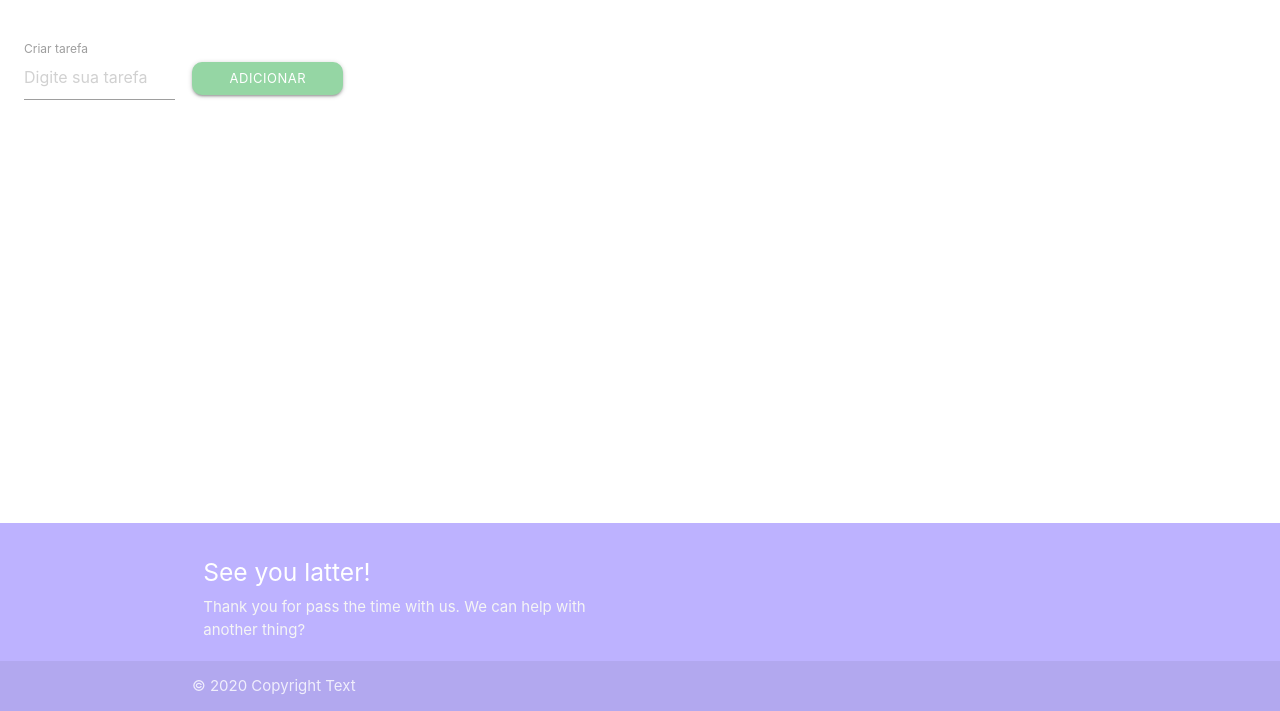
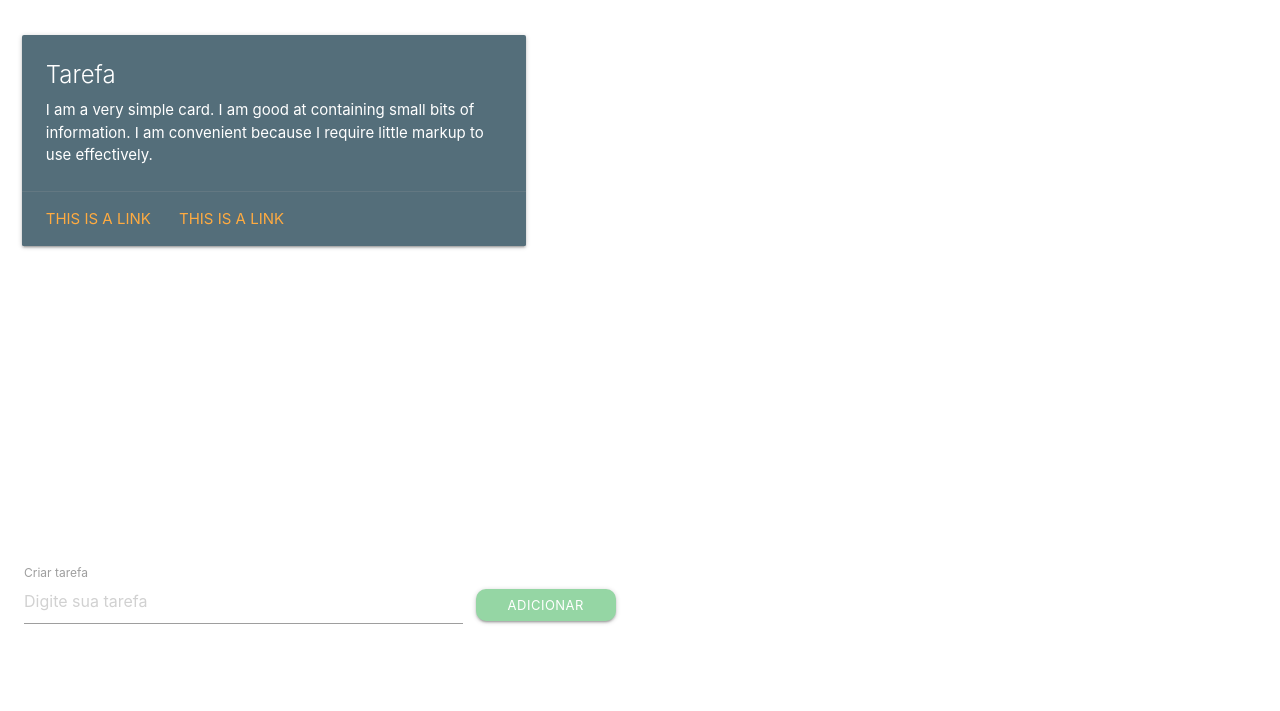
Before and after one commit to verissteph/brincando-com-js, a plain HTML site: page index.html in a window 1280 px wide. Shown: the part 89-800 px from the top of the page. Drawn offline with Linux system fonts and the light colour scheme.

Commit message:
input value was catched

```diff
--- a/css/style.css
+++ b/css/style.css
@@ -1,46 +1,67 @@
-*{
+* {
     box-sizing: border-box;
-    margin:0;
+    margin: 0;
     padding: 0;
 }
-#logo{
+
+#logo {
     width: 12%;
     padding: 1%;
     margin-left: 2vw;
 }
+
 .nav-wrapper,
 .page-footer {
-    background-color:#bdb2ff;
+    background-color: #bdb2ff;
 }
-section .row{
+
+section .row {
     margin: 5% 1%;
+    width: 100%;
+}
 
+.input-field {
+    width: 60%;
+    margin-left: auto;
+    left: auto;
+    right: auto;
+    display: flex;
+    justify-content: center;
+    align-items: center;
+}
+
+#container {
+    display: flex;
 }
 
 #task {
-        width: 25%;
-        margin-left: auto;
-        left: auto;
-        right: auto;
+    margin-left: auto;
+    left: auto;
+    right: auto;
 }
 
-#btn-adc{
+#btn-adc {
     background-color: #95D6A4;
-    width: 25%;
+    width: 30%;
     margin: 0 1vw;
     border-radius: 10px;
 }
-.page-footer{
+
+#side {
+    display: flex;
     position: fixed;
-    bottom:0;
+    bottom: 0;
     left: 0;
     right: 0;
 }
 
-
 #side-principal {
-    border:1px solid #FFADAD;
+    border: 1px solid #FFADAD;
     width: 50%;
 }
 
+.corpo-card {
+    width: 30%;
+}
+
 /* https://coolors.co/ffadad-ffd6a5-fdffb6-caffbf-9bf6ff-a0c4ff-bdb2ff-ffc6ff-fffffc */
--- a/index.html
+++ b/index.html
@@ -23,41 +23,42 @@
             </div>
         </nav>
     </header>
-    <main>
+    <main id="container">
+        <!-- área onde vai mostrar os cards com as atividades -->
+        <section id="conteudo">
+            <div class="row">
+                <div class="col s12 m6 corpo-card">
+                    <div class="card blue-grey darken-1">
+                        <div class="card-content white-text">
+                            <span class="card-title">Tarefa</span>
+                            <p>I am a very simple card. I am good at containing small bits of information.
+                                I am convenient because I require little markup to use effectively.</p>
+                        </div>
+                        <div class="card-action">
+                            <a href="#">This is a link</a>
+                            <a href="#">This is a link</a>
+                        </div>
+                    </div>
+                </div>
+            </div>
+        </section>
         <!-- input pra adc a tarefa e button adicionar -->
         <section id="side">
             <div class="row">
                 <div class="input-field col s6">
                     <input placeholder="Digite sua tarefa" id="task" type="text" class="validate">
                     <label for="task">Criar tarefa</label>
-                    <button class="waves-effect waves-light  btn-small" type="submit" name="action" id="btn-adc">Adicionar
+                    <button class="waves-effect waves-light  btn-small" type="submit" name="action"
+                        id="btn-adc">Adicionar
                     </button>
                 </div>
+            </div>
+        </section>
 
-        </section id="side-principal">
-        <!-- área onde vai mostrar os cards com as atividades -->
-        <section>
-
-        </section>
     </main>
-    <footer class="page-footer">
-        <div class="container">
-            <div class="row">
-                <div class="col l6 s12">
-                    <h5 class="white-text">See you latter!</h5>
-                    <p class="grey-text text-lighten-4">Thank you for pass the time with us. We can help with another thing?
-                    </p>
-                </div>
-            </div>
-        </div>
-        <div class="footer-copyright">
-            <div class="container">
-                © 2020 Copyright Text
-            </div>
-        </div>
-    </footer>
     <!--JavaScript at end of body for optimized loading-->
     <script type="text/javascript" src="js/materialize.min.js"></script>
+    <script src="js/app.js"></script>
 </body>
 
 </html>
--- a/js/app.js
+++ b/js/app.js
@@ -0,0 +1,12 @@
+let botaoAdicionar = document.querySelector('#btn-adc');
+let input = document.querySelector('#task')
+
+
+botaoAdicionar.addEventListener('click', () => {
+
+    console.log('oi, você clicou em mim?');
+    //console.log(input.value);
+    let conteudoInput = input.value;
+
+
+})
```
